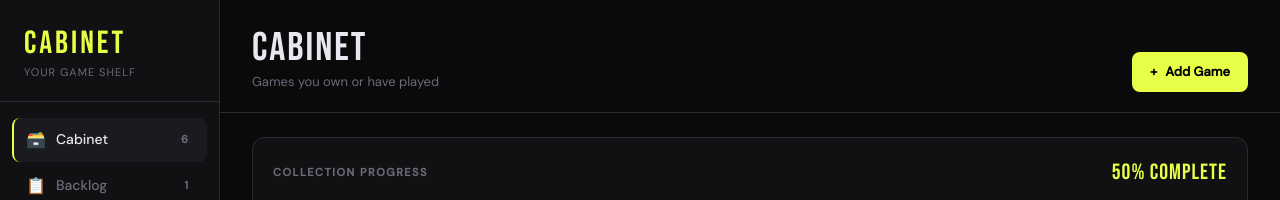
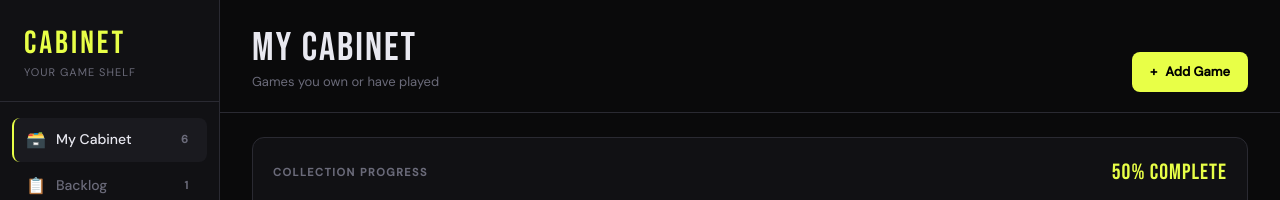
Before and after one commit to orangebead/cabinet, a React (Vite) app: page / in a window 1280 px wide. Shown: the top 200 px of the page. Built offline with nearby package versions, Linux system fonts and the light colour scheme; no server answers.

Commit message:
homepage title modification

```diff
--- a/src/components/game/GameModal.tsx
+++ b/src/components/game/GameModal.tsx
@@ -152,12 +152,12 @@ export function GameModal({ game, onClose }: { game: CabinetGame; onClose: () =>
                 const s = listStyles[l]
                 return (
                   <button key={l} onClick={() => { moveToList(game.id, l); close() }} style={{ flex: 1, padding: '11px 16px', borderRadius: 10, border: `1px solid ${s.border}`, background: s.bg, color: s.color, fontSize: 13, fontWeight: 600, cursor: 'pointer', fontFamily: 'DM Sans, sans-serif', transition: 'filter 0.15s', display: 'flex', alignItems: 'center', justifyContent: 'center', gap: 6 }} onMouseEnter={e => (e.currentTarget.style.filter = 'brightness(1.2)')} onMouseLeave={e => (e.currentTarget.style.filter = 'brightness(1)')}>
-                    {s.icon} Move to {l.charAt(0).toUpperCase() + l.slice(1)}
+                    Move to {l.charAt(0).toUpperCase() + l.slice(1)}
                   </button>
                 )
               })}
               <button onClick={() => { removeGame(game.id); close() }} style={{ padding: '11px 16px', borderRadius: 10, border: 'none', background: '#3f1a1a', color: '#f87171', fontSize: 13, fontWeight: 600, cursor: 'pointer', fontFamily: 'DM Sans, sans-serif' }} onMouseEnter={e => (e.currentTarget.style.background = '#5a2020')} onMouseLeave={e => (e.currentTarget.style.background = '#3f1a1a')}>
-                🗑 Remove
+                Remove
               </button>
             </div>
 
--- a/src/components/layout/Sidebar.tsx
+++ b/src/components/layout/Sidebar.tsx
@@ -2,7 +2,7 @@ import { useCabinetStore } from '../../store/cabinetStore'
 import type { GameList } from '../../types'
 
 const lists: { id: GameList; label: string; icon: string }[] = [
-  { id: 'cabinet', label: 'Cabinet', icon: '🗃️' },
+  { id: 'cabinet', label: 'My Cabinet', icon: '🗃️' },
   { id: 'backlog', label: 'Backlog', icon: '📋' },
   { id: 'wishlist', label: 'Wishlist', icon: '✨' },
 ]
--- a/src/pages/CabinetPage.tsx
+++ b/src/pages/CabinetPage.tsx
@@ -7,7 +7,7 @@ import type { GameStatus } from '../types'
 import { ListView } from '../components/game/ListView'
 
 const LIST_META = {
-  cabinet: { title: 'Cabinet', desc: 'Games you own or have played' },
+  cabinet: { title: 'My Cabinet', desc: 'Games you own or have played' },
   backlog: { title: 'Backlog', desc: 'Games you plan to play' },
   wishlist: { title: 'Wishlist', desc: 'Games you want to get' },
 }
```
